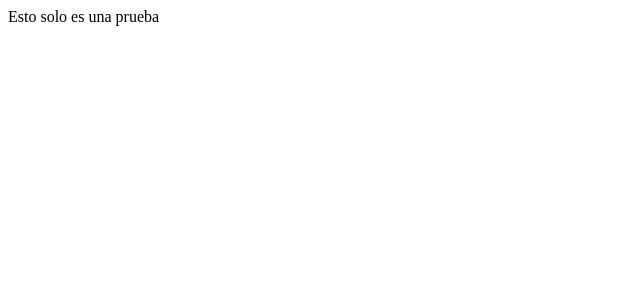
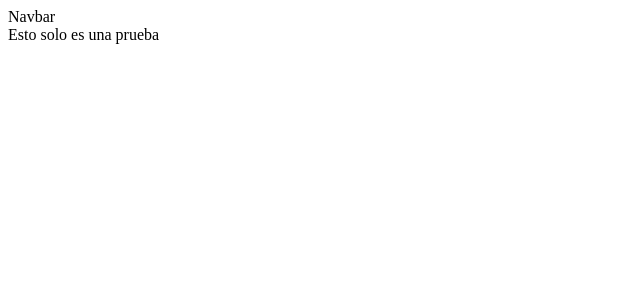
Before and after one commit to mrtfog/444films-portfolio, a React (Vite) app: page / in a window 1280 px wide. Shown: the top 300 px of the page, without its empty margins (0-640 px from the left). Built offline with nearby package versions, Linux system fonts and the light colour scheme.

Commit message:
navbar component

```diff
--- a/src/App.jsx
+++ b/src/App.jsx
@@ -1,10 +1,12 @@
 import './_app.module.scss'
+import Navbar from './components/Navbar/Navbar'
 
 function App() {
 
   return (
     <div className="App">
-        Esto solo es una prueba
+      <Navbar />
+      Esto solo es una prueba
     </div>
   )
 }
--- /dev/null
+++ b/src/components/Navbar/Navbar.jsx
@@ -0,0 +1,8 @@
+import React from 'react'
+import s from '../../scss/components/Navbar/_navbar.module.scss'
+
+export default function Navbar() {
+  return (
+    <div>Navbar</div>
+  )
+}
```
Also changed, not shown: src/scss/components/Navbar/_navbar.module.scss (added).
